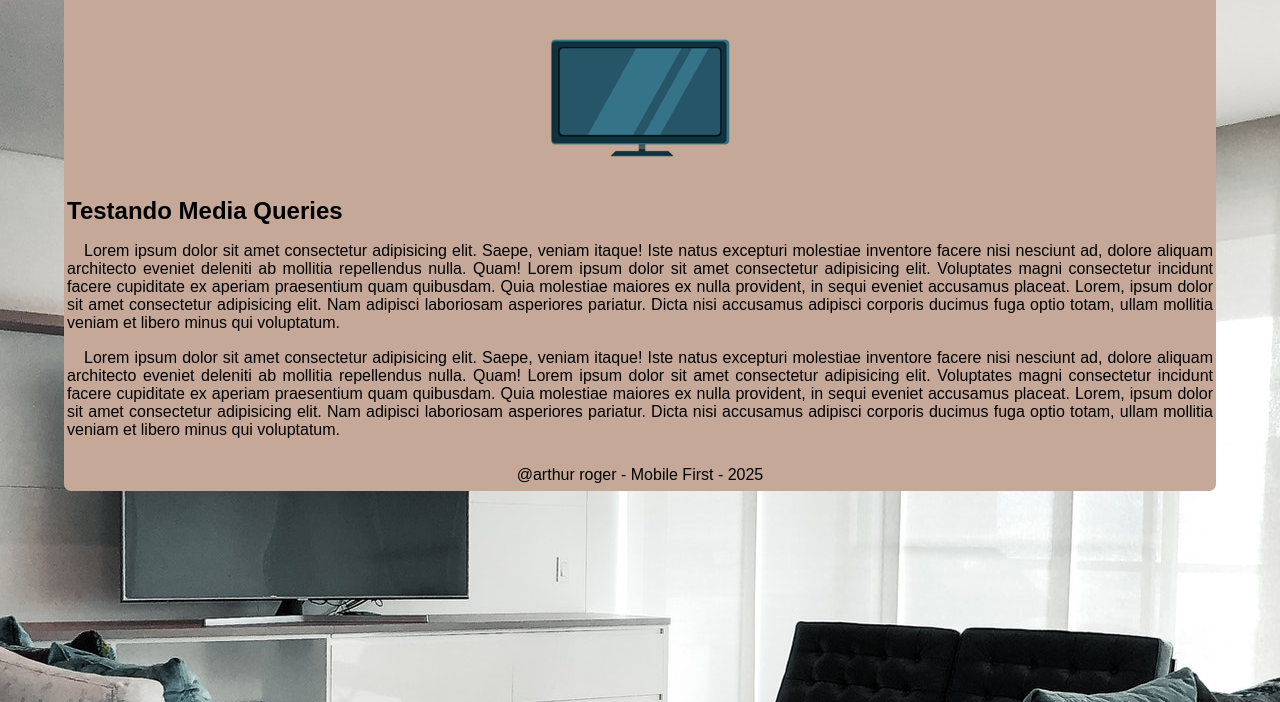
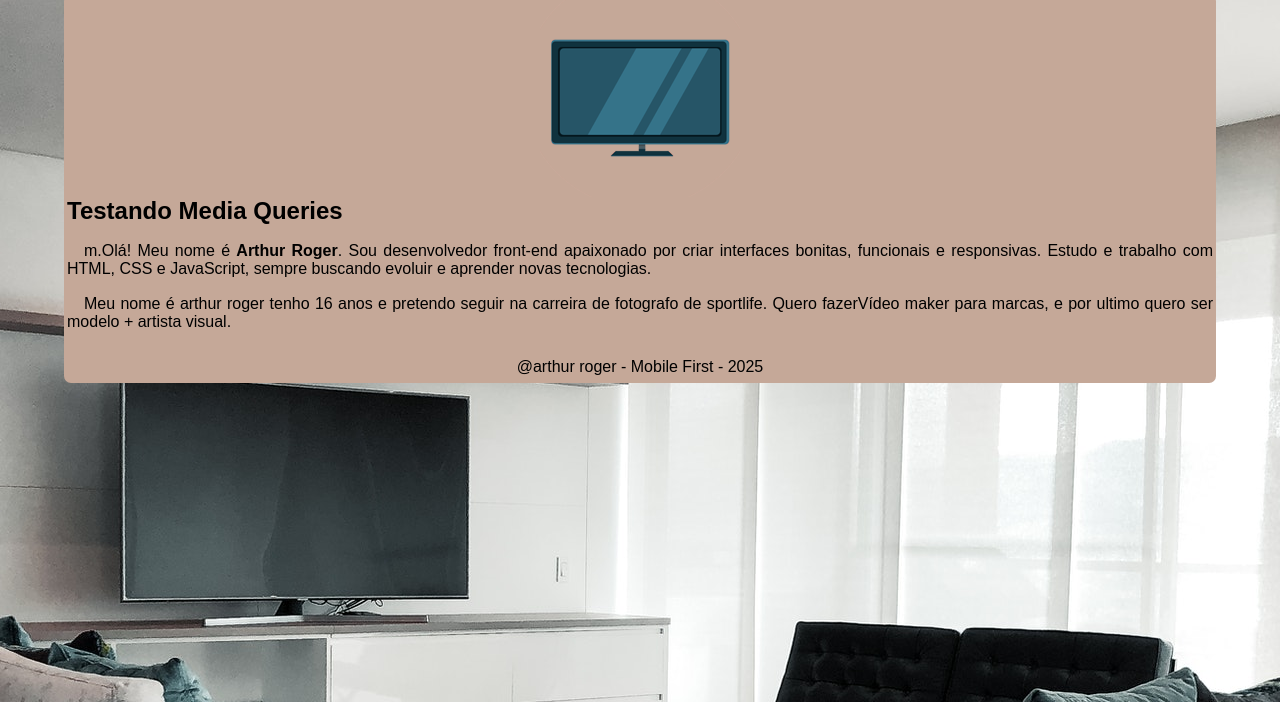
Before and after one commit to thurnzk777/integration_and_goodpractices, a plain HTML site: page portifolio/index.html in a window 1280 px wide. Shown: the part 98-800 px from the top of the page. Drawn offline with nearby package versions, Linux system fonts and the light colour scheme.

Commit message:
Update index.html

```diff
--- a/portifolio/index.html
+++ b/portifolio/index.html
@@ -61,35 +61,15 @@
         <article>
             <h2>Testando Media Queries</h2>
             <p>
-                Lorem ipsum dolor sit amet consectetur adipisicing elit. Saepe, veniam itaque! Iste
-                natus excepturi molestiae
-                inventore facere nisi nesciunt ad, dolore aliquam architecto eveniet deleniti ab mollitia repellendus
-                nulla.
-                Quam! Lorem ipsum dolor sit amet consectetur adipisicing elit. Voluptates magni consectetur incidunt
-                facere
-                cupiditate ex aperiam praesentium quam quibusdam. Quia molestiae maiores ex nulla provident, in sequi
-                eveniet
-                accusamus placeat. Lorem, ipsum dolor sit amet consectetur adipisicing elit. Nam adipisci laboriosam
-                asperiores
-                pariatur. Dicta nisi accusamus adipisci corporis ducimus fuga optio totam, ullam mollitia veniam et
-                libero minus
-                qui voluptatum.
+             m.Olá! Meu nome é <strong>Arthur Roger</strong>. Sou desenvolvedor front-end
+            apaixonado por criar interfaces bonitas, funcionais e responsivas.
+            Estudo e trabalho com HTML, CSS e JavaScript, sempre buscando evoluir e aprender novas tecnologias.
+        </p>
             </p>
 
+            <p> Meu nome é arthur roger tenho 16 anos e pretendo seguir na carreira de fotografo de sportlife. Quero fazerVídeo maker para marcas, e por ultimo quero ser modelo + artista visual.
+
             <p>
-                Lorem ipsum dolor sit amet consectetur adipisicing elit. Saepe, veniam itaque! Iste
-                natus excepturi molestiae
-                inventore facere nisi nesciunt ad, dolore aliquam architecto eveniet deleniti ab mollitia repellendus
-                nulla.
-                Quam! Lorem ipsum dolor sit amet consectetur adipisicing elit. Voluptates magni consectetur incidunt
-                facere
-                cupiditate ex aperiam praesentium quam quibusdam. Quia molestiae maiores ex nulla provident, in sequi
-                eveniet
-                accusamus placeat. Lorem, ipsum dolor sit amet consectetur adipisicing elit. Nam adipisci laboriosam
-                asperiores
-                pariatur. Dicta nisi accusamus adipisci corporis ducimus fuga optio totam, ullam mollitia veniam et
-                libero minus
-                qui voluptatum.
             </p>
 
         </article>
@@ -132,4 +112,5 @@
 
 </body>
 
+
 </html>
```
